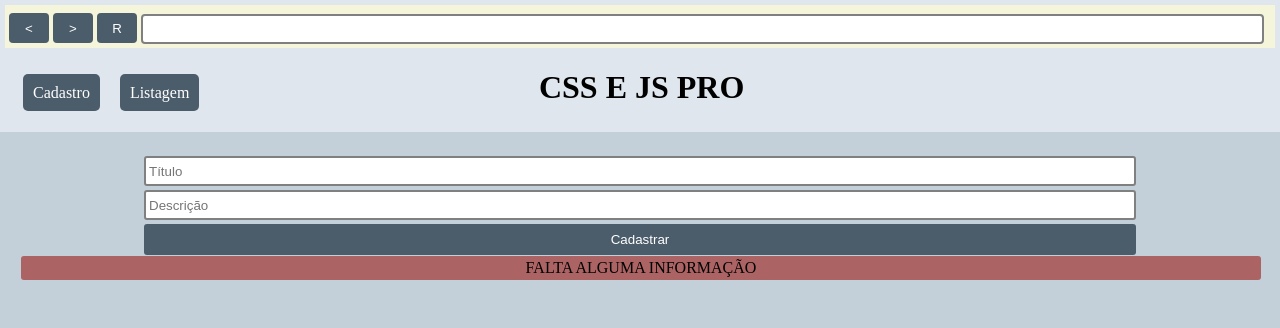
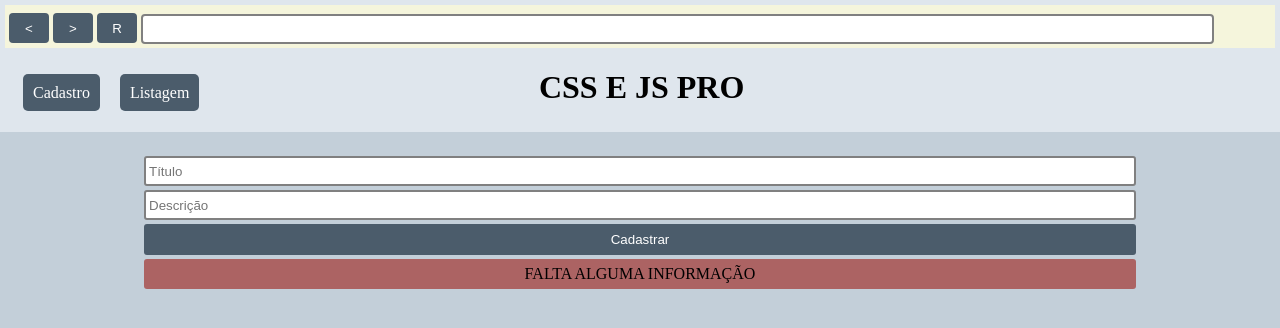
Before and after one commit to davi93fernandes/revis-o, a plain HTML site: page index.html in a window 1280 px wide. Both pictures are taken after a click on the button "Cadastrar". Drawn offline with Linux system fonts and the light colour scheme.

Commit message:
Ajusta css para visualizar no celular

```diff
--- a/cadastro.css
+++ b/cadastro.css
@@ -69,25 +69,22 @@ button {
 
 .status_error,
 .status_sucesso {
-    padding: 3px;
+    padding: 6px;
     text-align: center;
     width: 100%;
     display: none;
-    margin: 1px;
+    margin: 4px;
+    border-radius: 3px;
+    width: 80%;
+    margin-left: 10%;
 }
 
 .status_sucesso {
     background-color: #207868;
-    border-radius: 3px;
-    display: none;
-    text-align: center;
 }
 
 .status_error {
     background-color: #AC6363;
-    border-radius: 3px;
-    display: none;
-    text-align: center;
 }
 
 h1 {
--- a/listagem.css
+++ b/listagem.css
@@ -18,7 +18,7 @@ body {
 
 input {
     display: inline;
-    width: 89%;
+    width: 85%;
     height: 30px;
     border: solid 2px gray;
     border-radius: 4px;
```
Also changed, not shown: listagem.html (+1 -1 lines).
